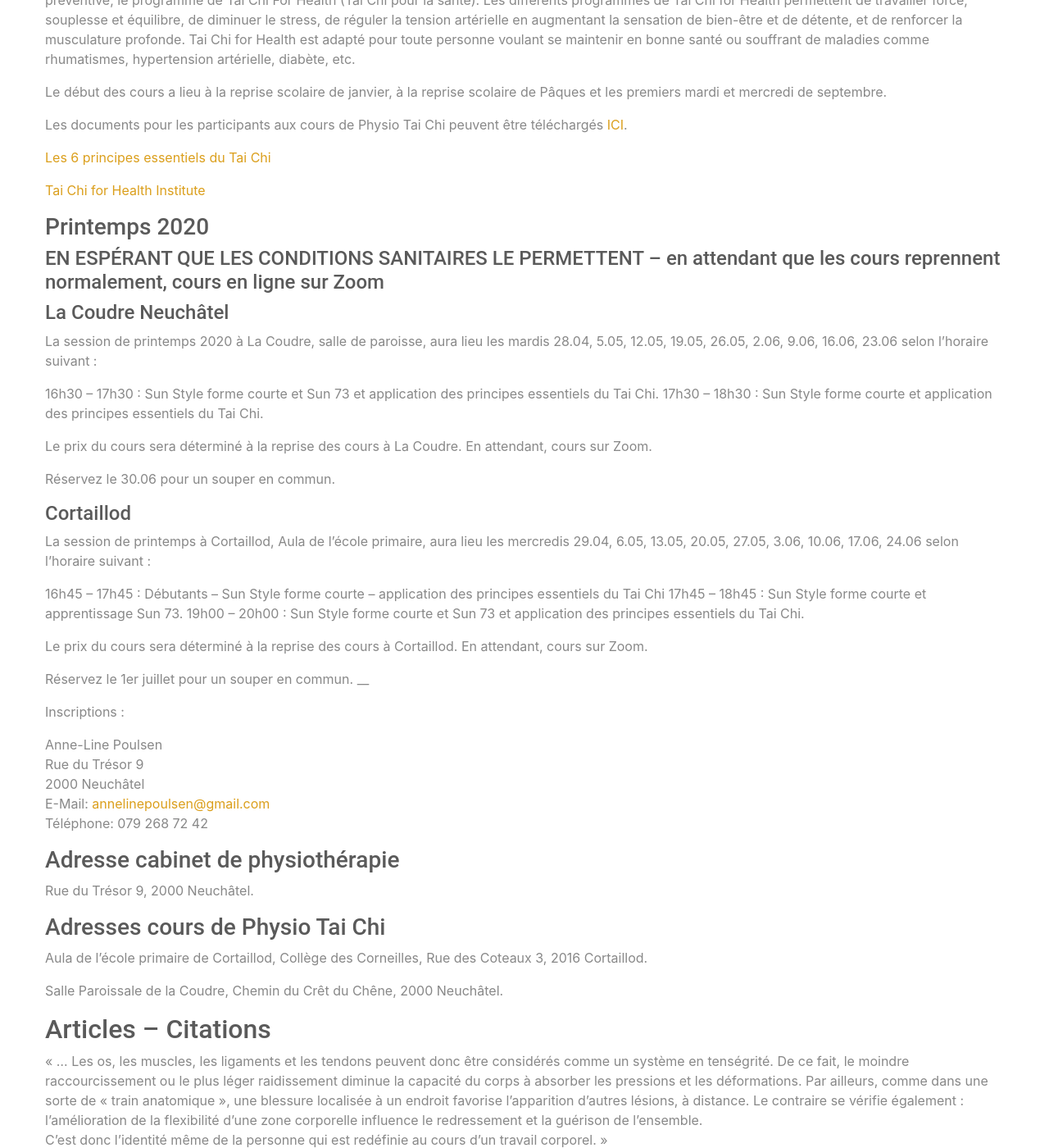
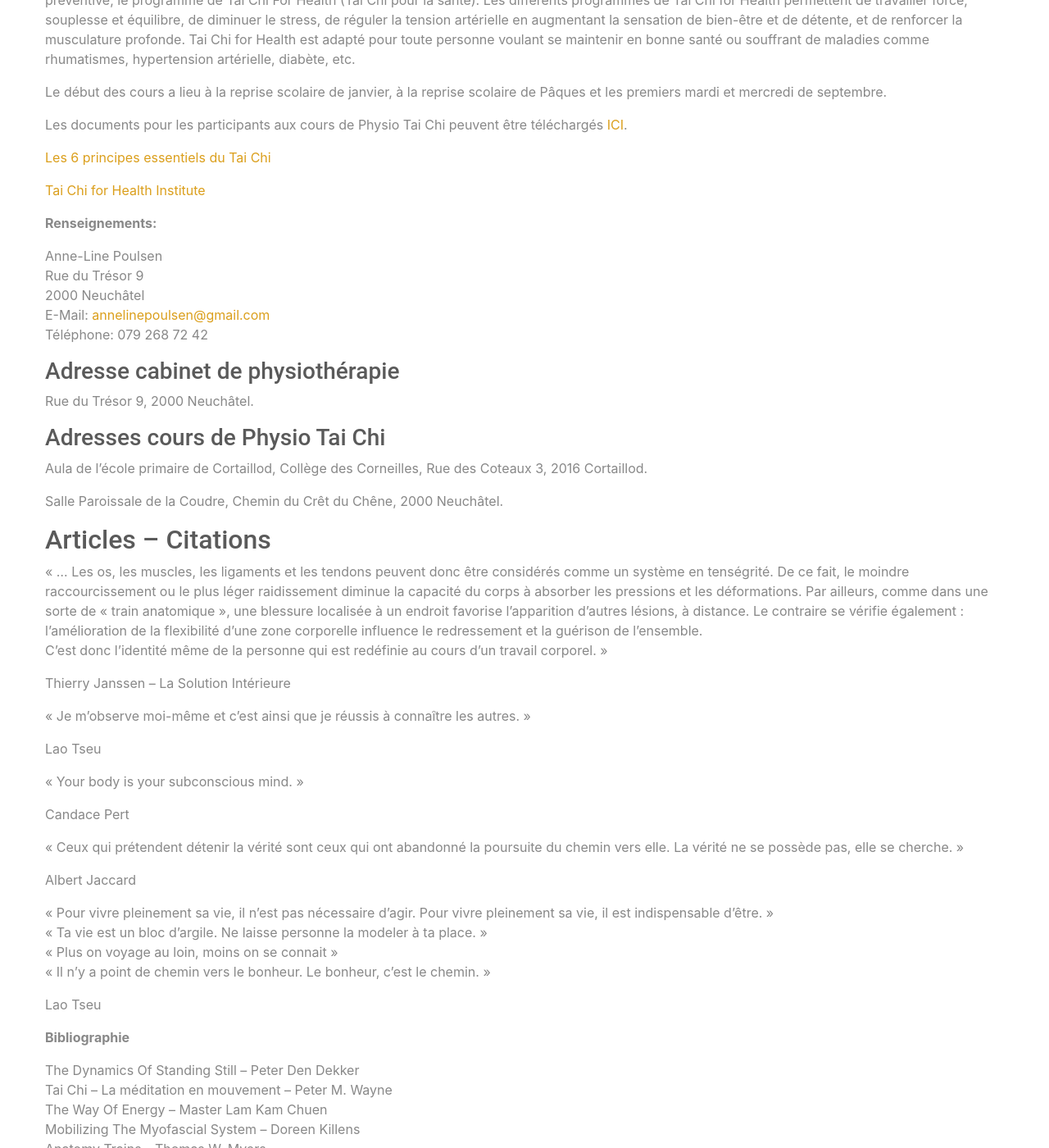
Before and after one commit to tresor9/tresor9, a Jekyll site: the page built from people/poulsen.md, in a window 1280 px wide and 1400 px high, scrolled down 1838 px. Shown: the whole window at 82% size. Built offline with Jekyll 4.4.1, drawn with Linux system fonts in a browser that asks for light colours.

Commit message:
Updated for 2021

```diff
--- a/people/poulsen.md
+++ b/people/poulsen.md
@@ -71,34 +71,7 @@ Les documents pour les participants aux cours de Physio Tai Chi peuvent être t
 
 [Tai Chi for Health Institute](https://taichiforhealthinstitute.org/instructors/instructor/?instructor_id=8289)
 
-### Printemps 2020
-
-#### EN ESPÉRANT QUE LES CONDITIONS SANITAIRES LE PERMETTENT – en attendant que les cours reprennent normalement, cours en ligne sur Zoom
-
-#### La Coudre Neuchâtel
-
-La session de printemps 2020 à La Coudre, salle de paroisse, aura lieu les mardis 28.04, 5.05, 12.05, 19.05, 26.05, 2.06, 9.06, 16.06, 23.06 selon l’horaire suivant :
-
-16h30 – 17h30 : Sun Style forme courte et Sun 73 et application des principes essentiels du Tai Chi.
-17h30 – 18h30 : Sun Style forme courte et application des principes essentiels du Tai Chi.
-
-Le prix du cours sera déterminé à la reprise des cours à La Coudre. En attendant, cours sur Zoom.
-
-Réservez le 30.06 pour un souper en commun.
-
-#### Cortaillod
-
-La session de printemps à Cortaillod, Aula de l’école primaire, aura lieu les mercredis 29.04, 6.05, 13.05, 20.05, 27.05, 3.06, 10.06, 17.06, 24.06 selon l’horaire suivant :
-
-16h45 – 17h45 : Débutants – Sun Style forme courte – application des principes essentiels du Tai Chi
-17h45 – 18h45 : Sun Style forme courte et apprentissage Sun 73.
-19h00 – 20h00 : Sun Style forme courte et Sun 73 et application des principes essentiels du Tai Chi.
-
-Le prix du cours sera déterminé à la reprise des cours à Cortaillod. En attendant, cours sur Zoom.
-
-Réservez le 1er juillet pour un souper en commun. __
-
-Inscriptions :
+**Renseignements:**
 
 {%
 include contact.html
```
Also changed, not shown: index.html (+1 -16 lines), people/mayoly.md (deleted, +0 -81 lines), favicon.ico (added), 9 other files.
